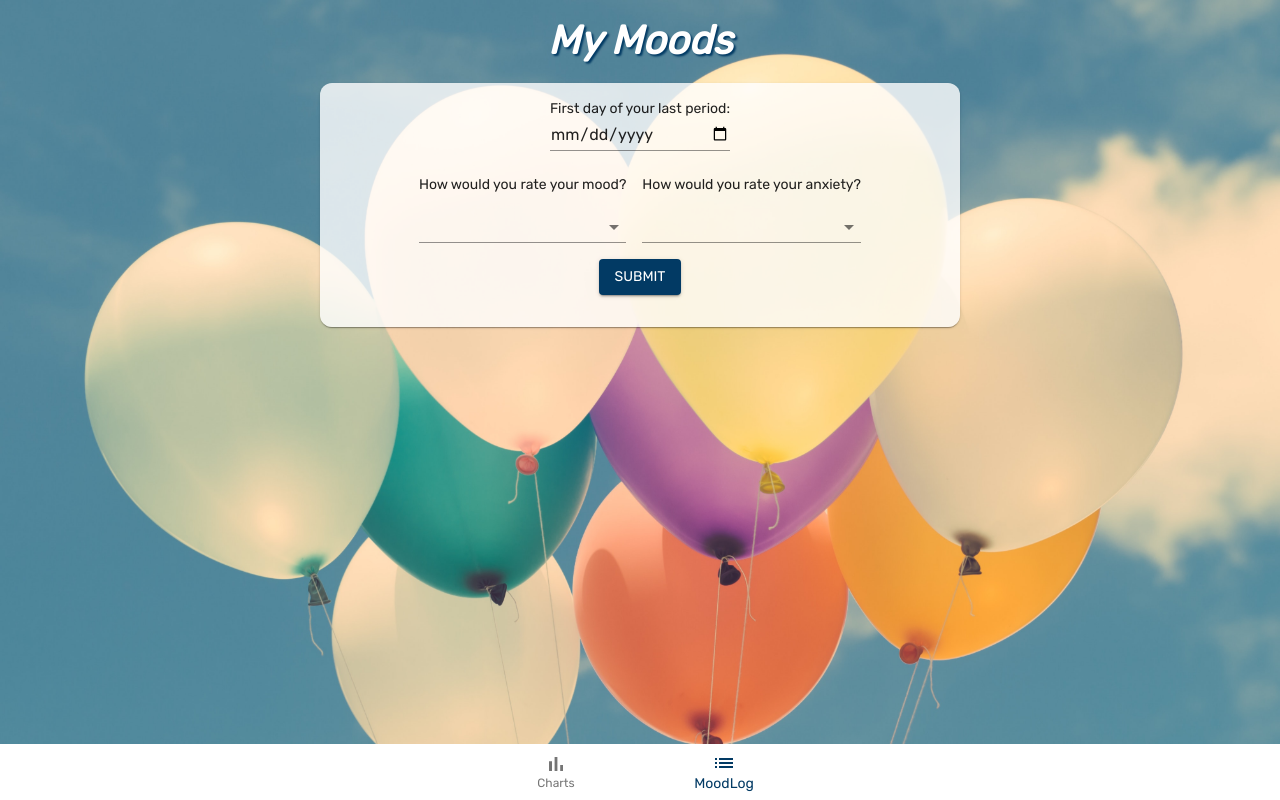
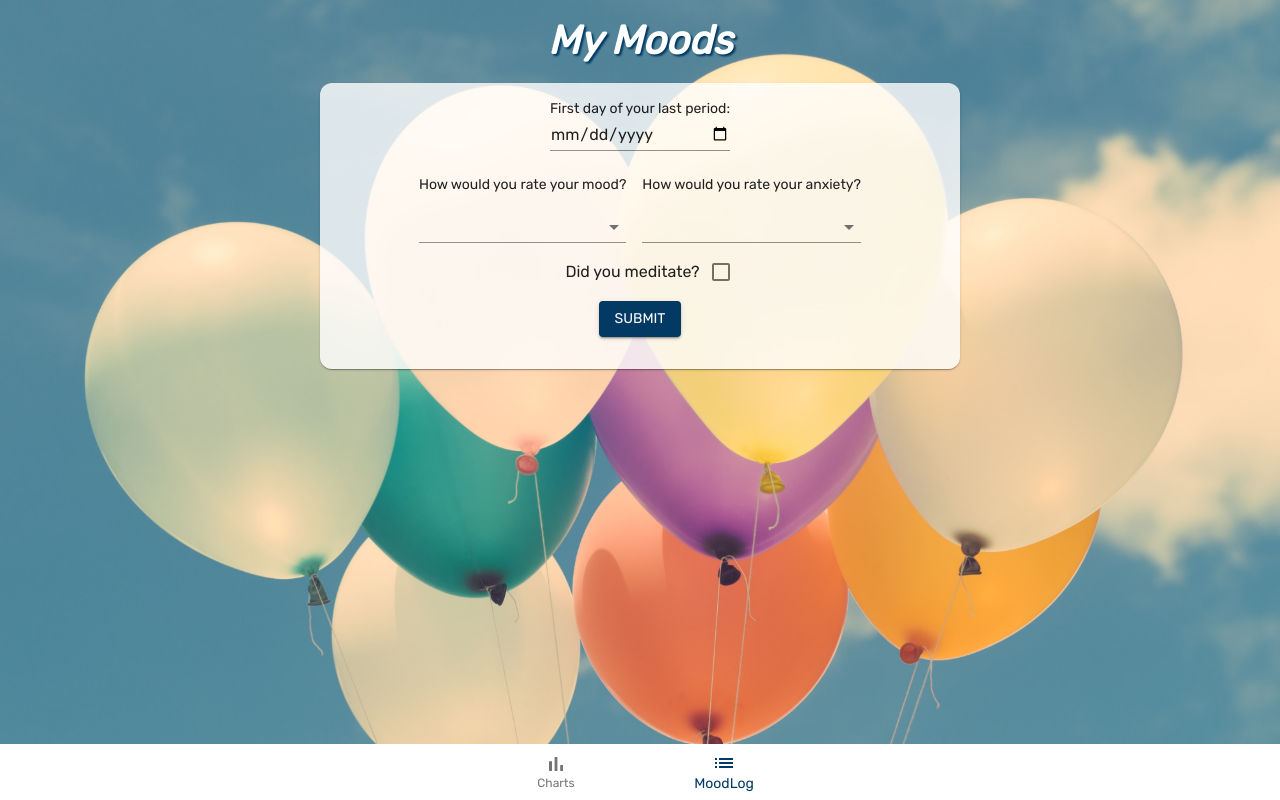
Before and after one commit to amelia678/my-moods, a React (Create React App) app: page / in a window 1280 px wide. Built offline with nearby package versions, Linux system fonts and the light colour scheme.

Commit message:
Add mediate checkbox for mood form.

```diff
--- a/src/Charts/Charts.tsx
+++ b/src/Charts/Charts.tsx
@@ -54,7 +54,7 @@ const Charts = () => {
   })
 
   const meditateValues = data
-    .filter((item) => item.meditate == true)
+    .filter((item) => item.meditate === true)
     .map((point) => {
       return { x: point.day, y: 0, symbol: 'star', size: 5 }
     })
--- a/src/MoodForm/MoodForm.tsx
+++ b/src/MoodForm/MoodForm.tsx
@@ -5,8 +5,10 @@ import {
   Button,
   Card,
   CardContent,
+  Checkbox,
   createStyles,
   FormControl,
+  FormControlLabel,
   makeStyles,
   MenuItem,
   Select,
@@ -20,6 +22,7 @@ const MoodForm = () => {
   const [start, setStart] = useState('')
   const [mood, setMood] = useState('')
   const [anxiety, setAnxiety] = useState('')
+  const [meditate, setMeditate] = useState(false)
 
   const today = moment().format('YYYY-MM-DD')
 
@@ -28,6 +31,10 @@ const MoodForm = () => {
     const endDate = moment(today)
 
     return endDate.diff(startDate, 'days') + 1
+  }
+
+  const handleCheck = (event: React.ChangeEvent<HTMLInputElement>) => {
+    setMeditate(event.target.checked)
   }
 
   const classes = useStyles()
@@ -58,6 +65,7 @@ const MoodForm = () => {
               </Typography>
             )}
           </div>
+
           <FormControl className={classes.formInput}>
             <label>How would you rate your mood?</label>
             <Select
@@ -98,6 +106,19 @@ const MoodForm = () => {
               <MenuItem value={10}>10</MenuItem>
             </Select>
           </FormControl>
+
+          <FormControlLabel
+            control={
+              <Checkbox
+                checked={meditate}
+                onChange={handleCheck}
+                name={'meditate'}
+              />
+            }
+            label='Did you meditate?'
+            labelPlacement='start'
+          />
+
           <div className={classes.formInput}>
             <Button type='submit' variant='contained' color='primary'>
               Submit
```
